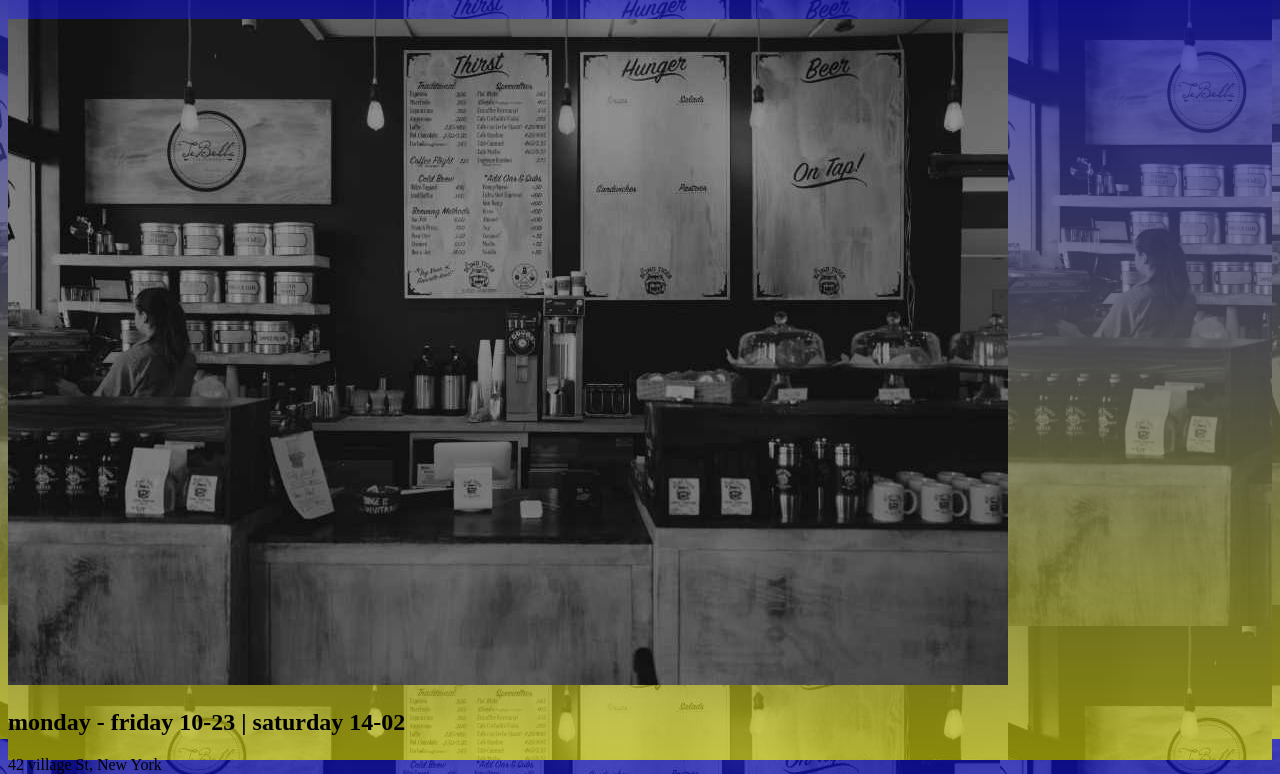
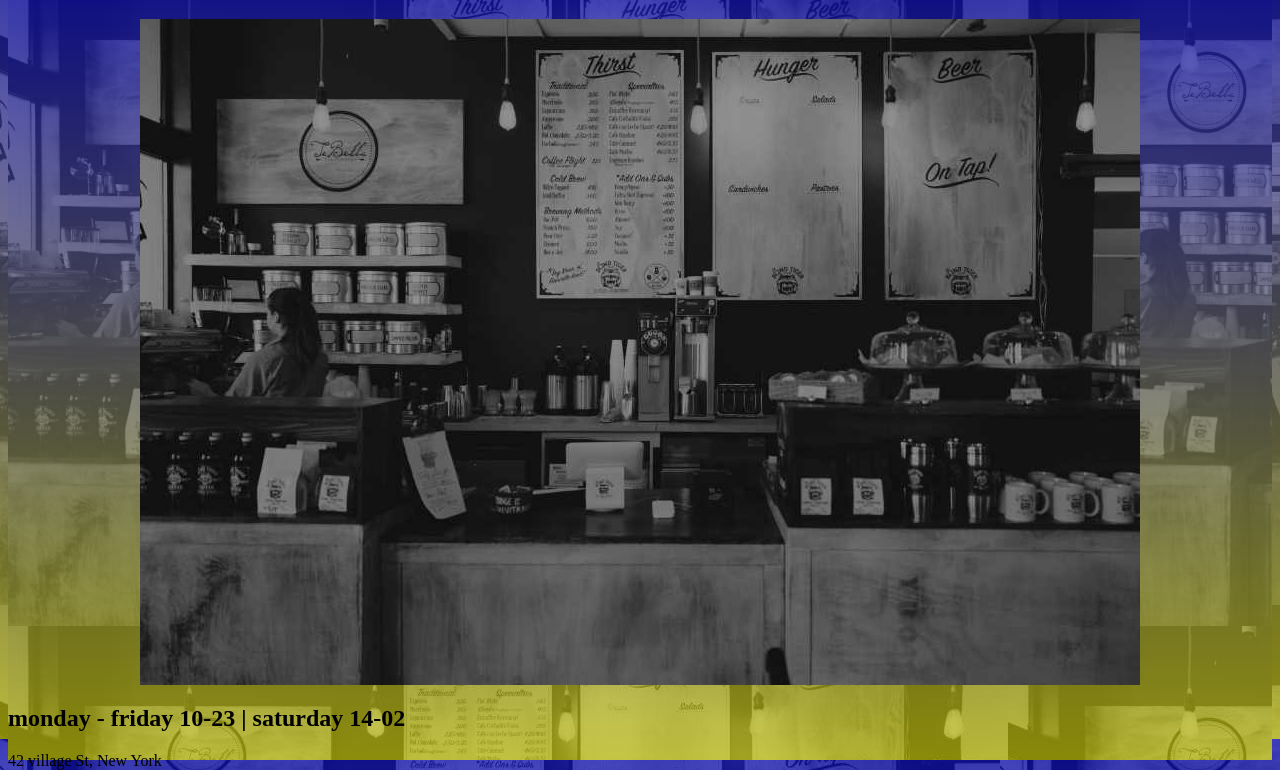
Before and after one commit to AlexJelani/restaurant-odinproject, a website built with webpack: page dist/index.html in a window 1280 px wide. Shown: the part 61-835 px from the top of the page. Built offline with nearby package versions, Linux system fonts and the light colour scheme; files whose address does not match are found by name.

Commit message:
added img  style

```diff
--- a/src/assets/style.css
+++ b/src/assets/style.css
@@ -4,11 +4,10 @@ body,html {
     background-image: linear-gradient(rgba(0, 0, 255, 0.5), rgba(255, 255, 0, 0.5)),
     url("../src/assets/imgs/onepage_restaurant.jpg");
 }
-#content bgimg {
-    background-image: url("../src/assets/imgs/onepage_restaurant.jpg");
-    min-height: 100%;
-    background-position: center;
-    background-size: cover;
+img {
+    display: block;
+    margin-left: auto;
+    margin-right: auto;
 
 }
 
```
